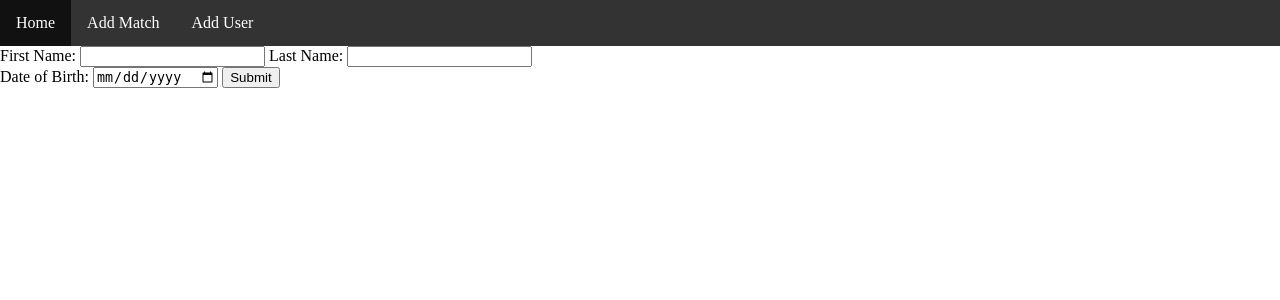
After one commit to aidanbrowne2002/popdarts_flask_main_2, a Flask app: page /add_user in a window 1280 px wide. The commit adds this page. Shown: the top 300 px of the page. Run offline with Flask 3, Linux system fonts and the light colour scheme; some libraries are stand-ins or nearby versions.

Commit message:
Add Users page created

```diff
--- a/app.py
+++ b/app.py
@@ -42,6 +42,10 @@ def submit_results():
     else:
         return "No data to commit", 400
 
+@app.route('/add_user')
+def add_user():
+    return render_template("addUser.html")
+
 
 if __name__ == '__main__':
     app.run()
--- /dev/null
+++ b/templates/addUser.html
@@ -0,0 +1,25 @@
+<!DOCTYPE html>
+<html lang="en">
+<head>
+    <meta charset="UTF-8">
+    <title>Add User</title>
+    <link rel="stylesheet" href='../static/main.css' />
+    <ul>
+        <li><a href="/">Home</a></li>
+        <li><a href=match>Add Match</a></li>
+        <li><a href="add_user">Add User</a></li>
+    </ul>
+</head>
+<body>
+    <form id="myForm" action = "/confirmation" method="POST">
+      <label for="First_Name">First Name:</label>
+      <input type="text" id="first_name" name="first_name" autocomplete="off" />
+      <label for="Last_Name">Last Name:</label>
+      <input type="text" id="last_name" name="last_name" />
+      <br>
+      <label for="DOB">Date of Birth:</label>
+      <input type="date" id="dob" name="dob" autocomplete="off" />
+      <input type="submit">
+    </form>
+</body>
+</html>
--- a/templates/index.html
+++ b/templates/index.html
@@ -7,7 +7,7 @@
     <ul>
         <li><a href="/">Home</a></li>
         <li><a href=match>Add Match</a></li>
-        <li><a href="/">Add User</a></li>
+        <li><a href="add_user">Add User</a></li>
     </ul>
 </head>
 <body>
```
